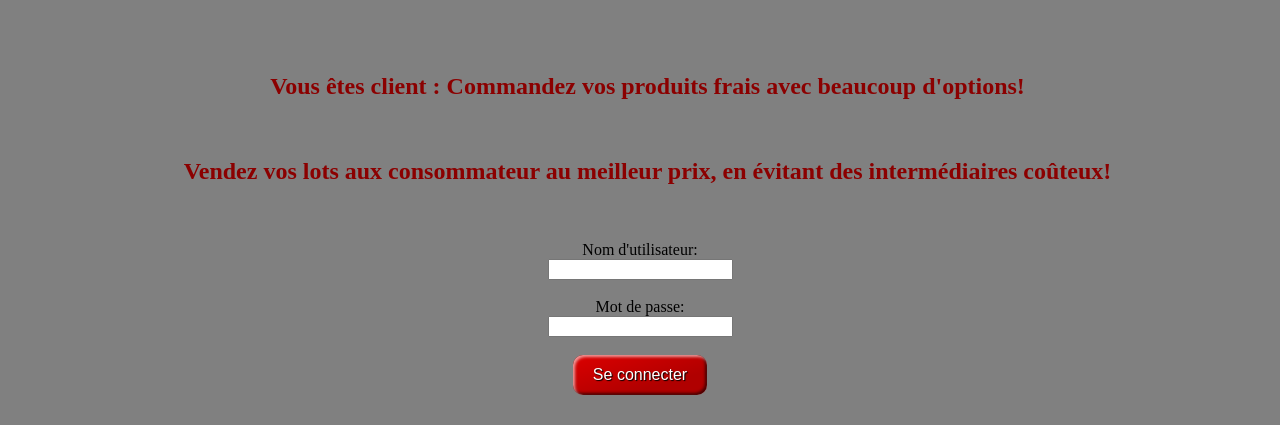
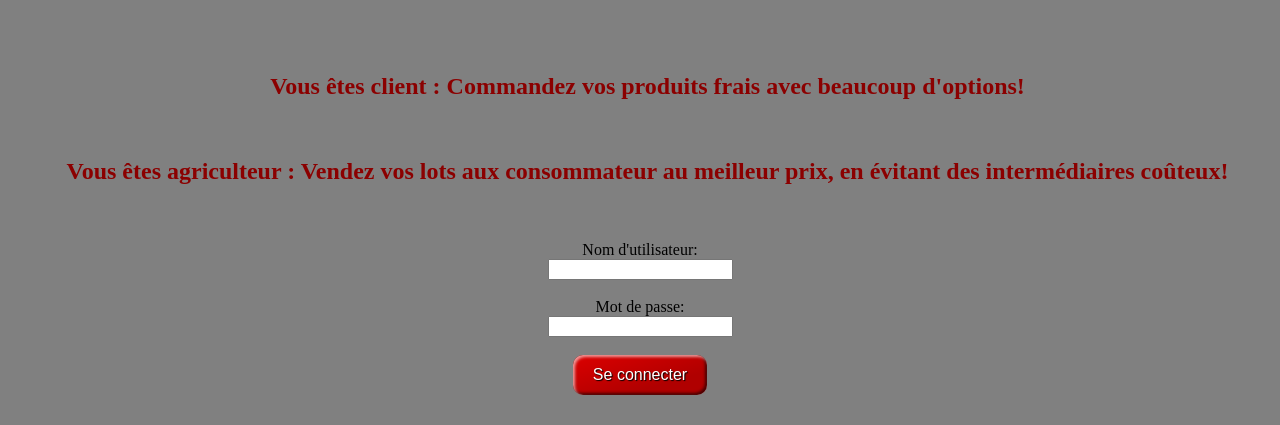
Before and after one commit to Sylimaris/Projet_Annuel, a PHP site: page / in a window 1280 px wide. Shown: the part 309-734 px from the top of the page. Run offline with PHP 8.4, Linux system fonts and the light colour scheme.

Commit message:
Add files via upload

```diff
--- a/index.php
+++ b/index.php
@@ -19,7 +19,7 @@
 
 <h2>Vous êtes client : Commandez vos produits frais avec beaucoup d'options!</h2>
 <br>
-<h2>Vendez vos lots aux consommateur au meilleur prix, en évitant des intermédiaires coûteux!</h2>
+<h2>Vous êtes agriculteur : Vendez vos lots aux consommateur au meilleur prix, en évitant des intermédiaires coûteux!</h2>
 <br><br>
 
 <center>
```
